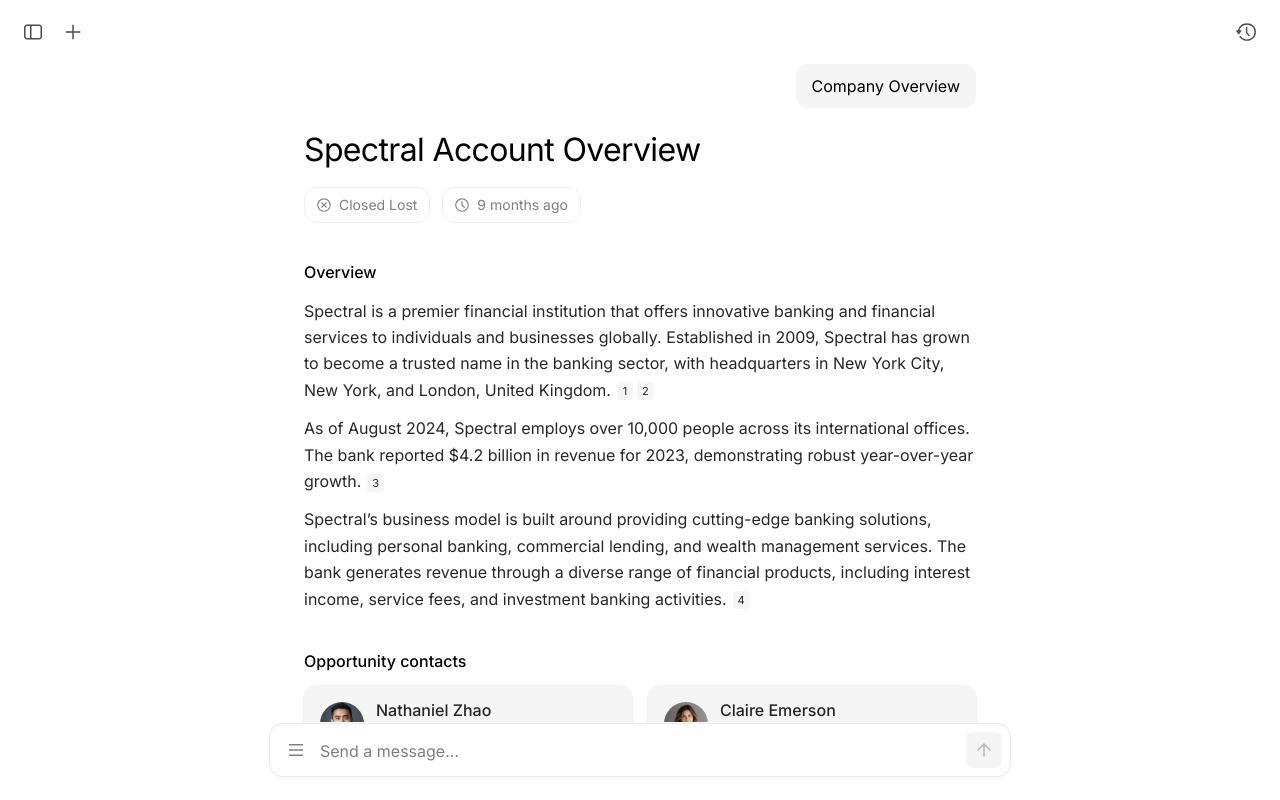
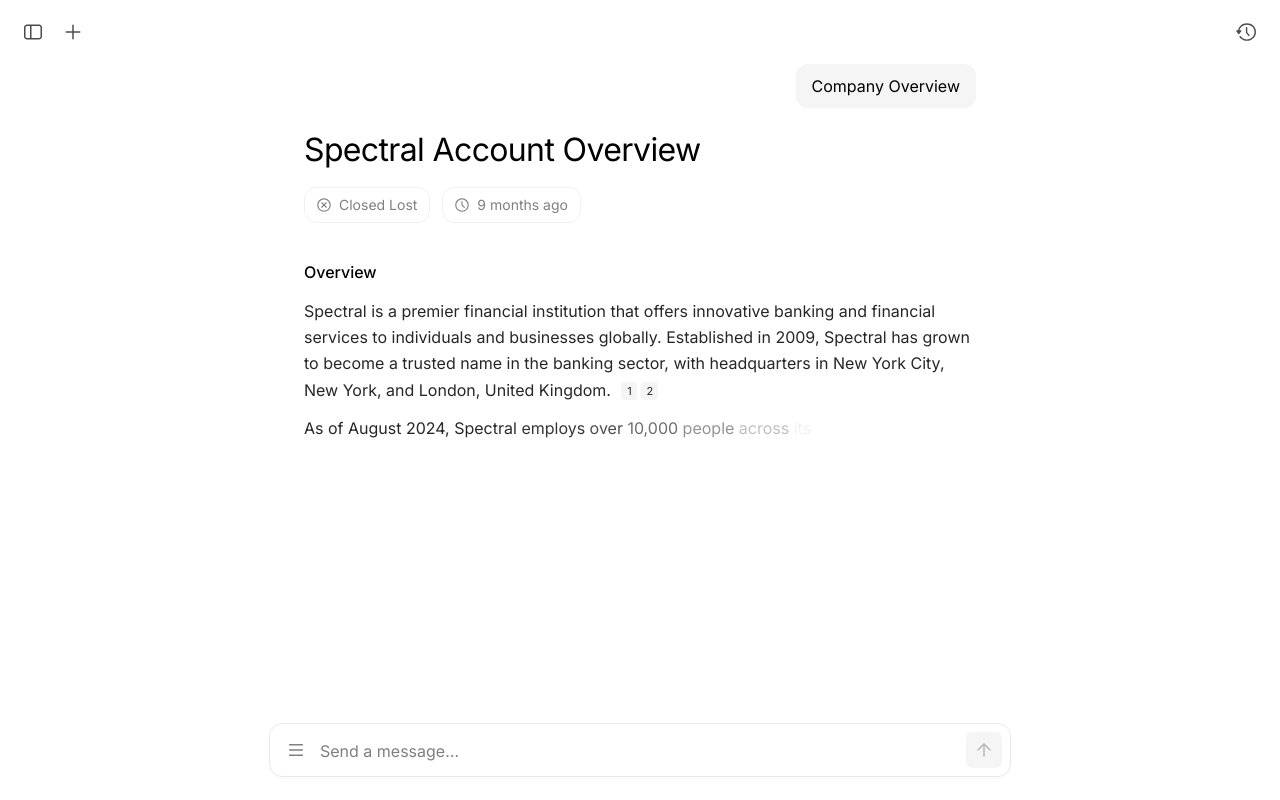
Before and after one commit to jmrhoades/tome-assistant-launch-thread, a Next.js app: page / in a window 1280 px wide. Both pictures are taken after a click on the button 399 px from the left and 657 px from the top of the page. Built offline with nearby package versions, Linux system fonts and the light colour scheme.

Commit message:
First build on

```diff
--- a/app/components/home.js
+++ b/app/components/home.js
@@ -15,7 +15,7 @@
 			className={styles.home}
 			initial={{ opacity: 0 }}
 			animate={{ opacity: state === 0 ? 1 : 0 }}
-			transition={{ duration: 0.25 }}
+			transition={{ duration: 0.1 }}
 
 		style={{
             pointerEvents: state === 0 ? "auto" : "none"
--- a/app/components/thread.js
+++ b/app/components/thread.js
@@ -12,10 +12,93 @@
 
 export default function Thread({ state }) {
 	const scrollRef = React.useRef();
-	const lastItemRef = React.useRef();
 	const followupRef = React.useRef();
 
+	const variants = {
+		visible: i => ({
+			opacity: 1,
+			transition: {
+				delay: i,
+                duration: 0.2,
+			},
+		}),
+		hidden: { opacity: 0 },
+	};
+
+	const currentVariant = state > 0 ? "visible" : "hidden";
+
+	const delay = React.useRef(0);
+	const nextDelay = () => {
+		let newDelay = delay.current;
+		delay.current = newDelay + 0.2;
+		return newDelay;
+	};
+
+	const p1 =
+		"Spectral is a premier financial institution that offers innovative banking and financial services to individuals and businesses globally. Established in 2009, Spectral has grown to become a trusted name in the banking sector, with headquarters in New York City, New York, and London, United Kingdom.";
+
+	const p1Words = p1.split(" ");
+
+	const p2 =
+		"As of August 2024, Spectral employs over 10,000 people across its international offices. The bank reported $4.2 billion in revenue for 2023, demonstrating robust year-over-year growth.";
+
+	const p2Words = p2.split(" ");
+
+	const p3 =
+		"Spectral’s business model is built around providing cutting-edge banking solutions, including personal banking, commercial lending, and wealth management services. The bank generates revenue through a diverse range of financial products, including interest income, service fees, and investment banking activities.";
+
+	const p3Words = p3.split(" ");
+
+	const contacts = [
+		{
+			name: "Nathaniel Zhao",
+			img: "/avatars/nathaniel-zhao.jpg",
+			title: "Chief Financial Officer",
+			role: "Executive buyer",
+		},
+		{
+			name: "Claire Emerson",
+			img: "/avatars/claire-emerson.jpg",
+			title: "Vice President, Finance",
+			role: "Decision maker",
+		},
+		{
+			name: "Marcus Blackwell",
+			img: "/avatars/marcus-blackwell.jpg",
+			title: "Director, Commercial Banking",
+			role: "Champion",
+		},
+		{
+			name: "Samantha Patel",
+			img: "/avatars/samantha-patel.jpg",
+			title: "Director, Financial Planning",
+			role: "Champion",
+		},
+	];
+
+	const delayIncrement = 0.075;
+	const textIncrement = 0.03;
+    const cardIncrement = 0.15;
+
+	const headingStart = delayIncrement * 8;
+
+	const para1Start = headingStart + delayIncrement * 5;
+	const para1End = para1Start + p1Words.length * textIncrement;
+
+	const para2Start = para1End + delayIncrement * 2;
+	const para2End = para2Start + p2Words.length * textIncrement;
+
+	const para3Start = para2End + delayIncrement * 1;
+	const para3End = para3Start + p3Words.length * textIncrement;
+
+	const contactsStart = para3End + delayIncrement * 1;
+
+    const contactsCardsStart = contactsStart + delayIncrement * 4;
+    const contactsCardsEnd = contactsCardsStart + contacts.length * cardIncrement;
+
+
 	React.useEffect(() => {
+		delay.current = 0;
 		if (state === 2) {
 			followupRef.current.scrollIntoView({
 				block: "start",
@@ -32,99 +115,199 @@
 			}}
 		>
 			<div className={styles.threadscroller} ref={scrollRef}>
+				<div className={styles.threadcontent}>
 					<motion.div
-					className={styles.threadcontent}
-					initial={{ opacity: 0 }}
-					animate={{ opacity: state > 0 ? 1 : 0 }}
-					transition={{ duration: 0.25 }}
+						className={styles.user}
+						custom={delayIncrement * 1}
+						animate={currentVariant}
+						variants={variants}
+						initial={false}
 					>
-					<div className={styles.user}>Company Overview</div>
+						Company Overview
+					</motion.div>
 
 					<div className={styles.system}>
-						<h2>Spectral Account Overview</h2>
+						<h2>
+							<motion.span custom={headingStart} animate={currentVariant} variants={variants} initial={false}>
+								Spectral
+							</motion.span>
+							&nbsp;
+							<motion.span
+								custom={headingStart + delayIncrement * 1}
+								animate={currentVariant}
+								variants={variants}
+								initial={false}
+							>
+								Account
+							</motion.span>
+							&nbsp;
+							<motion.span
+								custom={headingStart + delayIncrement * 2}
+								animate={currentVariant}
+								variants={variants}
+								initial={false}
+							>
+								Overview
+							</motion.span>
+						</h2>
 						<div className={styles.meta}>
+							<motion.div
+								custom={headingStart + delayIncrement * 3}
+								animate={currentVariant}
+								variants={variants}
+								initial={false}
+							>
 								<StatusHoverCard />
+							</motion.div>
+							<motion.div
+								custom={headingStart + delayIncrement * 4}
+								animate={currentVariant}
+								variants={variants}
+								initial={false}
+							>
 								<button>
 									<Clock size={18} /> 9 months ago
 								</button>
+							</motion.div>
 						</div>
+						<motion.h3
+							custom={headingStart + delayIncrement * 5}
+							animate={currentVariant}
+							variants={variants}
+							initial={false}
+						>
+							Overview
+						</motion.h3>
+						<p>
+							{p1Words.map((w, i) => (
+								<motion.span
+									custom={para1Start + i * textIncrement}
+									animate={currentVariant}
+									variants={variants}
+									initial={false}
+									key={i}
+								>
+									{w}{" "}
+								</motion.span>
+							))}
 
-						<h3>Overview</h3>
-
-						<p>
-							Spectral is a premier financial institution that offers innovative banking and financial services
-							to individuals and businesses globally. Established in 2009, Spectral has grown to become a trusted
-							name in the banking sector, with headquarters in New York City, New York, and London, United
-							Kingdom.
 							<span className={styles.refgroup}>
-								<a href="#" className={styles.ref}>
+								<motion.a
+									custom={para1End + delayIncrement * 1}
+									animate={currentVariant}
+									variants={variants}
+									initial={false}
+									href="#"
+									className={styles.ref}
+								>
 									1
-								</a>
-								<a href="#" className={styles.ref}>
+								</motion.a>
+								<motion.a
+									custom={para1End + delayIncrement * 2}
+									animate={currentVariant}
+									variants={variants}
+									initial={false}
+									href="#"
+									className={styles.ref}
+								>
 									2
-								</a>
+								</motion.a>
 							</span>
 						</p>
+						<p>
+							{p2Words.map((w, i) => (
+								<motion.span
+									custom={para2Start + i * textIncrement}
+									animate={currentVariant}
+									variants={variants}
+									initial={false}
+									key={i}
+								>
+									{w}{" "}
+								</motion.span>
+							))}
 
-						<p>
-							As of August 2024, Spectral employs over 10,000 people across its international offices. The bank
-							reported $4.2 billion in revenue for 2023, demonstrating robust year-over-year growth.
 							<span className={styles.refgroup}>
-								<a href="#" className={styles.ref}>
+								<motion.a
+									custom={para2End + delayIncrement * 1}
+									animate={currentVariant}
+									variants={variants}
+									initial={false}
+									href="#"
+									className={styles.ref}
+								>
 									3
-								</a>
+								</motion.a>
 							</span>
 						</p>
-
 						<p>
-							Spectral’s business model is built around providing cutting-edge banking solutions, including
-							personal banking, commercial lending, and wealth management services. The bank generates revenue
-							through a diverse range of financial products, including interest income, service fees, and
-							investment banking activities.
+							{p3Words.map((w, i) => (
+								<motion.span
+									custom={para3Start + i * textIncrement}
+									animate={currentVariant}
+									variants={variants}
+									initial={false}
+									key={i}
+								>
+									{w}{" "}
+								</motion.span>
+							))}
 							<span className={styles.refgroup}>
-								<a href="#" className={styles.ref}>
+								<motion.a
+									custom={para3End + delayIncrement * 1}
+									animate={currentVariant}
+									variants={variants}
+									initial={false}
+									href="#"
+									className={styles.ref}
+								>
 									4
-								</a>
+								</motion.a>
 							</span>
 						</p>
-
-						<h3>Opportunity contacts</h3>
+						<h3>
+							<motion.span
+								custom={contactsStart + delayIncrement * 1}
+								animate={currentVariant}
+								variants={variants}
+								initial={false}
+							>
+								Opportunity{" "}
+							</motion.span>
+							<motion.span
+								custom={contactsStart + delayIncrement * 2}
+								animate={currentVariant}
+								variants={variants}
+								initial={false}
+							>
+								contacts{" "}
+							</motion.span>
+						</h3>
 						<div className={styles.contacts}>
-							<button>
-								<Image src={"/avatars/nathaniel-zhao.jpg"} alt={"Nathaniel Zhao"} width={44} height={44} />
+							{contacts.map((o, i) => (
+								<motion.button
+									key={i}
+									custom={contactsCardsStart + cardIncrement * i}
+									animate={currentVariant}
+									variants={variants}
+									initial={false}
+								>
+									<Image src={o.img} alt={o.name} width={44} height={44} />
 									<span className={styles.details}>
-									<h6>Nathaniel Zhao</h6>
-									<p>Chief Financial Officer</p>
-									<p>Executive buyer</p>
+										<h6>{o.name}</h6>
+										<p>{o.title}</p>
+										<p>{o.role}</p>
 									</span>
-							</button>
-							<button>
-								<Image src={"/avatars/claire-emerson.jpg"} alt={"Claire Emerson"} width={44} height={44} />
-								<span className={styles.details}>
-									<h6>Claire Emerson</h6>
-									<p>Vice President, Finance</p>
-									<p>Decision maker</p>
-								</span>
-							</button>
-							<button>
-								<Image src={"/avatars/marcus-blackwell.jpg"} alt={"Marcus Blackwell"} width={44} height={44} />
-								<span className={styles.details}>
-									<h6>Marcus Blackwell</h6>
-									<p>Director, Commercial Banking</p>
-									<p>Champion</p>
-								</span>
-							</button>
-							<button>
-								<Image src={"/avatars/samantha-patel.jpg"} alt={"Samantha Patel"} width={44} height={44} />
-								<span className={styles.details}>
-									<h6>Samantha Patel</h6>
-									<p>Director, Financial Planning</p>
-									<p>Champion</p>
-								</span>
-							</button>
+								</motion.button>
+							))}
 						</div>
-
-						<div className={styles.sourcesrow}>
+						<motion.div
+							className={styles.sourcesrow}
+							custom={contactsCardsEnd + delayIncrement * 1}
+							animate={currentVariant}
+							variants={variants}
+							initial={false}
+						>
 							<div className={styles.sources}>
 								<div className={styles.pile}>
 									<Image src={"/favicons/source-01.jpg"} alt={"Source 1"} width={14} height={14} />
@@ -134,7 +317,7 @@
 								</div>
 								<div className={styles.label}>4 sources</div>
 							</div>
-						</div>
+						</motion.div>
 					</div>
 
 					<motion.div
@@ -193,7 +376,7 @@
 						</div>
 						{/* <div className={styles.spacer} ref={lastItemRef} /> */}
 					</motion.div>
-				</motion.div>
+				</div>
 			</div>
 		</div>
 	);
--- a/app/components/thread.module.css
+++ b/app/components/thread.module.css
@@ -70,7 +70,7 @@
     padding-bottom: 12px;
 }
 
-.meta>button {
+.meta button {
     padding: 6px 12px;
     padding-left: 10px;
     gap: 6px;
```
Also changed, not shown: app/fonts/ABCDiatype-Regular.woff2 (deleted). Lines whose indentation alone changed are shown as unchanged.
